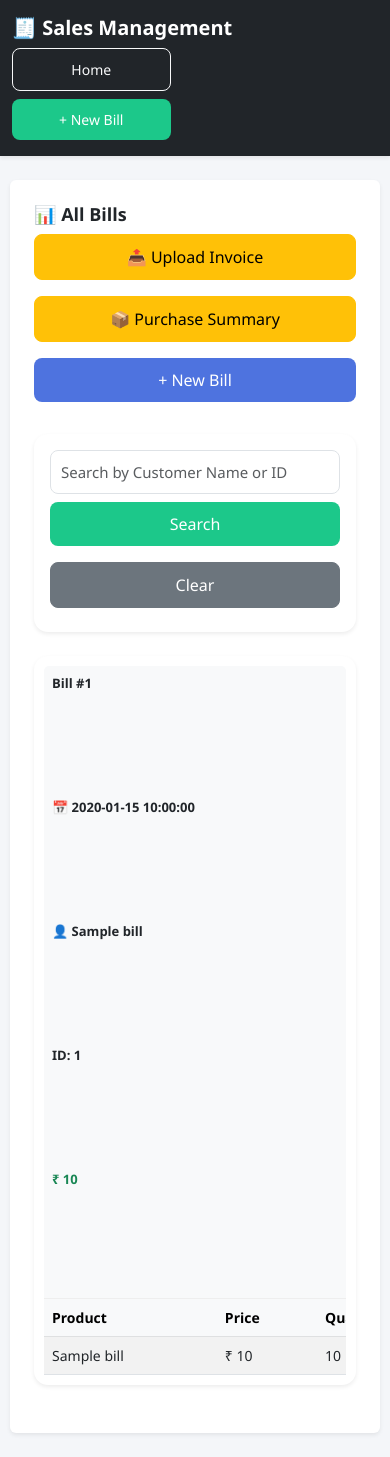
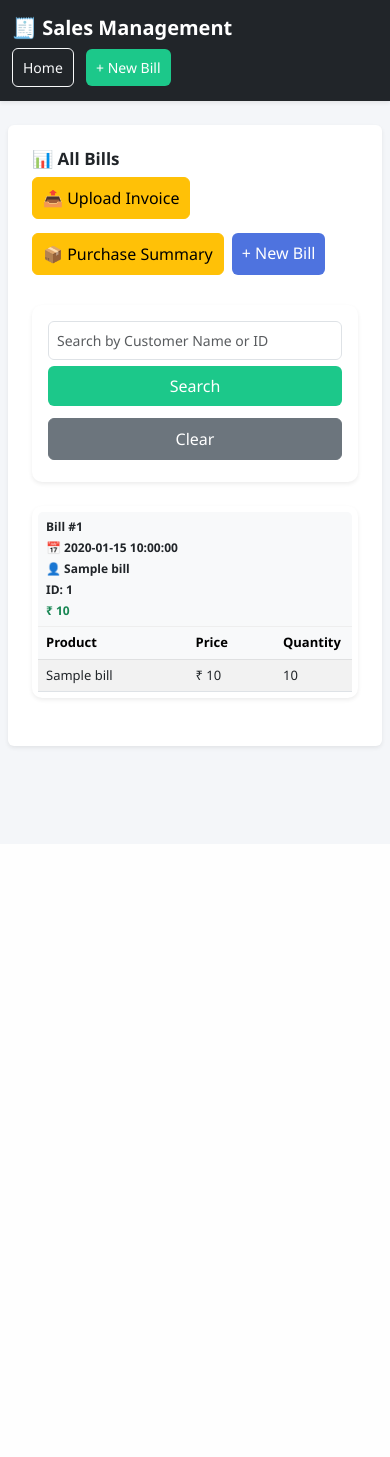
Before and after one commit to Suryanagireddy1/Sales_management, a Flask app: page / in a window 390 px wide. After the commit the page ends 750 px from the top, so only its background shows below. Run offline with Flask 3, Linux system fonts and the light colour scheme; a database or web service that is not in the repository returns one stand-in record (values such as "Sample title"); some libraries are stand-ins or nearby versions.

Commit message:
Update style.css

```diff
--- a/static/style.css
+++ b/static/style.css
@@ -7,37 +7,43 @@ body {
 
 h3 {
     font-weight: 600;
-    margin-bottom: 20px;
+    margin-bottom: 16px;
 }
 
 
 /* ================= CARDS ================= */
 
 .card {
-    border-radius: 14px;
-    box-shadow: 0 6px 15px rgba(0, 0, 0, 0.06);
+    border-radius: 10px;
+    box-shadow: 0 4px 10px rgba(0,0,0,0.05);
     border: none;
     overflow: hidden;
 }
 
 .card-header {
-    background-color: #ffffff;
+    background: #ffffff;
     font-weight: 600;
-    font-size: 14px;
+    font-size: 13px;
     border-bottom: 1px solid #eee;
+    padding: 8px 10px;
 }
 
 
 /* ================= TABLES ================= */
 
 .table th {
-    font-size: 14px;
+    font-size: 13px;
     font-weight: 600;
 }
 
 .table td {
-    font-size: 14px;
+    font-size: 13px;
     vertical-align: middle;
+}
+
+.table th,
+.table td{
+    padding:6px 8px;
 }
 
 .table-hover tbody tr:hover {
@@ -49,14 +55,14 @@ h3 {
 
 .form-control,
 .form-select {
-    border-radius: 8px;
-    padding: 8px;
-    font-size: 14px;
+    border-radius: 6px;
+    padding: 6px;
+    font-size: 13px;
 }
 
 .form-control:focus,
 .form-select:focus {
-    box-shadow: 0 0 0 0.2rem rgba(78, 115, 223, 0.2);
+    box-shadow: 0 0 0 0.15rem rgba(78,115,223,0.2);
     border-color: #4e73df;
 }
 
@@ -64,9 +70,9 @@ h3 {
 /* ================= BUTTONS ================= */
 
 .btn {
-    border-radius: 8px;
+    border-radius: 6px;
     font-weight: 500;
-    padding: 6px 14px;
+    padding: 6px 12px;
 }
 
 .btn-primary {
@@ -91,127 +97,126 @@ h3 {
 /* ================= NAVBAR ================= */
 
 .navbar {
-    box-shadow: 0 3px 8px rgba(0, 0, 0, 0.15);
+    box-shadow: 0 3px 8px rgba(0,0,0,0.15);
 }
 
 
 /* ================= SEARCH BOX ================= */
 
 .search-box {
-    display: flex;
-    gap: 10px;
+    display:flex;
+    gap:8px;
 }
 
 .search-box input {
-    flex: 1;
+    flex:1;
 }
 
 
 /* ================= BILL HEADER ================= */
 
-.bill-header {
-    display: flex;
-    flex-wrap: wrap;
-    gap: 10px;
-    justify-content: space-between;
-    font-size: 14px;
+.bill-header{
+    display:flex;
+    flex-wrap:wrap;
+    gap:6px;
+    justify-content:space-between;
+    font-size:13px;
 }
 
-.bill-header div {
-    flex: 1 1 120px;
+.bill-header div{
+    flex:1 1 auto;
+    white-space:nowrap;
 }
 
 
 /* ================= TABLE RESPONSIVE ================= */
 
-/* Only tables inside .table-responsive will scroll */
 .table-responsive .table {
-    min-width: 600px;
+    min-width: 550px;
 }
 
 
 /* ================= BILLING PAGE (NO SCROLL) ================= */
 
-.billing-table table {
-    width: 100%;
+.billing-table table{
+    width:100%;
 }
 
 
 /* ================= MOBILE STYLING ================= */
 
-@media (max-width: 768px) {
+@media (max-width:768px){
 
     /* Container padding */
-    .container {
-        padding-left: 10px;
-        padding-right: 10px;
+    .container{
+        padding-left:8px;
+        padding-right:8px;
     }
 
-    h3 {
-        font-size: 18px;
-        margin-bottom: 12px;
+    h3{
+        font-size:17px;
+        margin-bottom:10px;
     }
 
-    .card {
-        padding: 10px;
+    .card{
+        padding:6px;
     }
 
-    .card-header {
-        font-size: 13px;
-        padding: 8px;
+    .card-header{
+        font-size:12px;
+        padding:6px 8px;
     }
 
-    /* Tables scroll only where allowed */
-    .table-responsive {
-        overflow-x: auto;
+    /* Tables scroll only where needed */
+    .table-responsive{
+        overflow-x:auto;
     }
 
-    .table-responsive .table {
-        font-size: 13px;
-        min-width: 600px;
+    .table-responsive .table{
+        font-size:12px;
+        min-width:520px;
     }
 
-    /* Billing table does NOT scroll */
-    .billing-table {
-        overflow-x: hidden;
+    /* Billing page table no scroll */
+    .billing-table{
+        overflow-x:hidden;
     }
 
-    .billing-table table {
-        min-width: auto;
-        font-size: 13px;
+    .billing-table table{
+        min-width:auto;
+        font-size:12px;
     }
 
-    /* Larger touch inputs */
+    /* Touch inputs */
     .form-control,
-    .form-select {
-        font-size: 15px;
-        padding: 10px;
+    .form-select{
+        font-size:14px;
+        padding:8px;
     }
 
-    /* Buttons full width */
-    .btn {
-        width: 100%;
-        margin-bottom: 8px;
-        padding: 10px;
+    /* Buttons compact */
+    .btn{
+        padding:8px 10px;
+        margin-bottom:6px;
     }
 
     /* Search stack */
-    .search-box {
-        flex-direction: column;
-        gap: 8px;
+    .search-box{
+        flex-direction:column;
+        gap:6px;
     }
 
     .search-box input,
     .search-box button,
-    .search-box a {
-        width: 100%;
+    .search-box a{
+        width:100%;
     }
 
     /* Bill header stack */
-    .bill-header {
-        flex-direction: column;
-        gap: 4px;
-        font-size: 13px;
+    .bill-header{
+        flex-direction:column;
+        gap:3px;
+        font-size:12px;
     }
 
 }
```
